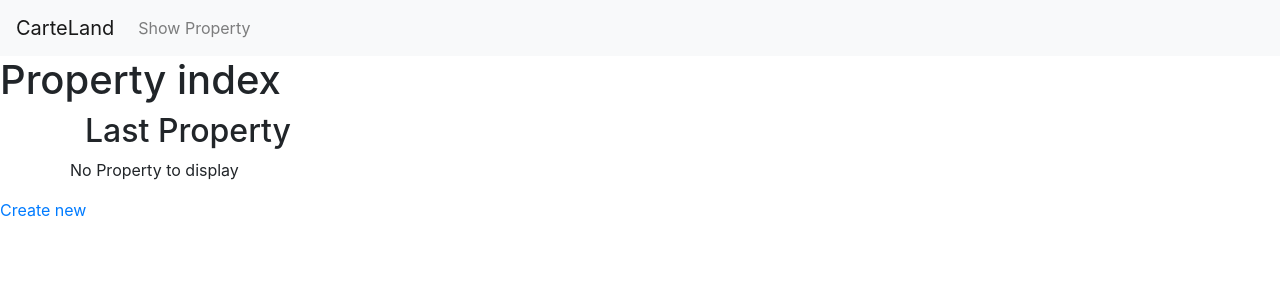
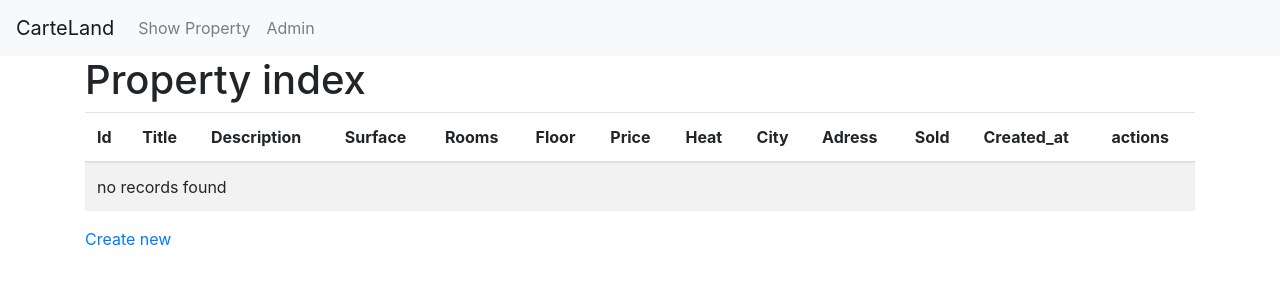
Before and after one commit to wantek13/symfonyCompleteCrud, a Symfony app: template templates/property/index.html.twig in a window 1280 px wide. Shown: the top 300 px of the page. Run offline with Twig, Linux system fonts and the light colour scheme; the template is opened without the code that fills it, so the values that code supplies are empty; some libraries are stand-ins or nearby versions.

Commit message:
third commit

```diff
--- a/src/Controller/PropertyController.php
+++ b/src/Controller/PropertyController.php
@@ -20,7 +20,7 @@ class PropertyController extends AbstractController
      */
     public function index(PropertyRepository $propertyRepository): Response
     {
-        return $this->render('property/index.html.twig', [
+        return $this->render('Pages/index.html.twig', [
             'properties' => $propertyRepository->findAll(),
         ]);
     }
--- a/templates/partials/_menu.html.twig
+++ b/templates/partials/_menu.html.twig
@@ -9,6 +9,9 @@
             <li class="nav-item">
                 <a class="nav-link" href="{{ path('property_index') }}">Show Property</a>
             </li>
+            <li class="nav-item">
+                <a class="nav-link" href="{{ path('admin_property_index') }}">Admin</a>
+            </li>
         </ul>
     </div>
 </nav>
--- a/templates/property/index.html.twig
+++ b/templates/property/index.html.twig
@@ -3,28 +3,55 @@
 {% block title %}Property index{% endblock %}
 
 {% block body %}
-    <h1>Property index</h1>
+    <div class="container">
+        <h1>Property index</h1>
 
-        <div class="container">
-            <h2>Last Property</h2>
-            <div class="row flex">
-                {% for property in properties %}
-                    <div class="col-3">
-                        <div class="card">
-                            <div class="card-body">
-                                <h5 class="card-title">
-                                    <a href="{{ path('property_show', {id: property.id}) }}">{{ property.title }}</a>
-                                </h5>
-                                <p class="card-text">{{ property.city }} ({{ property.adress }})</p>
-                                <div class="text-primary" style="font-weight: bold; font-size: 2rem">{{ property.formattedPrice }} €</div>
-                            </div>
-                        </div>
-                    </div>
-                {% else %}
-                    <p>No Property to display</p>
-                {% endfor %}
-            </div>
-        </div>
+        <table class="table table-striped">
+            <thead>
+            <tr>
+                <th>Id</th>
+                <th>Title</th>
+                <th>Description</th>
+                <th>Surface</th>
+                <th>Rooms</th>
+                <th>Floor</th>
+                <th>Price</th>
+                <th>Heat</th>
+                <th>City</th>
+                <th>Adress</th>
+                <th>Sold</th>
+                <th>Created_at</th>
+                <th>actions</th>
+            </tr>
+            </thead>
+            <tbody>
+            {% for property in properties %}
+                <tr>
+                    <td>{{ property.id }}</td>
+                    <td>{{ property.title }}</td>
+                    <td>{{ property.description }}</td>
+                    <td>{{ property.surface }}</td>
+                    <td>{{ property.rooms }}</td>
+                    <td>{{ property.floor }}</td>
+                    <td>{{ property.price }}</td>
+                    <td>{{ property.heat }}</td>
+                    <td>{{ property.city }}</td>
+                    <td>{{ property.adress }}</td>
+                    <td>{{ property.sold ? 'Yes' : 'No' }}</td>
+                    <td>{{ property.createdAt ? property.createdAt|date('Y-m-d H:i:s') : '' }}</td>
+                    <td>
+                        <a href="{{ path('property_show', {'id': property.id}) }}">show</a>
+                        <a href="{{ path('property_edit', {'id': property.id}) }}">edit</a>
+                    </td>
+                </tr>
+            {% else %}
+                <tr>
+                    <td colspan="13">no records found</td>
+                </tr>
+            {% endfor %}
+            </tbody>
+        </table>
 
-    <a href="{{ path('property_new') }}">Create new</a>
+        <a href="{{ path('property_new') }}">Create new</a>
+    </div>
 {% endblock %}
```
Also changed, not shown: templates/Pages/home.html.twig (+5 -3 lines).
